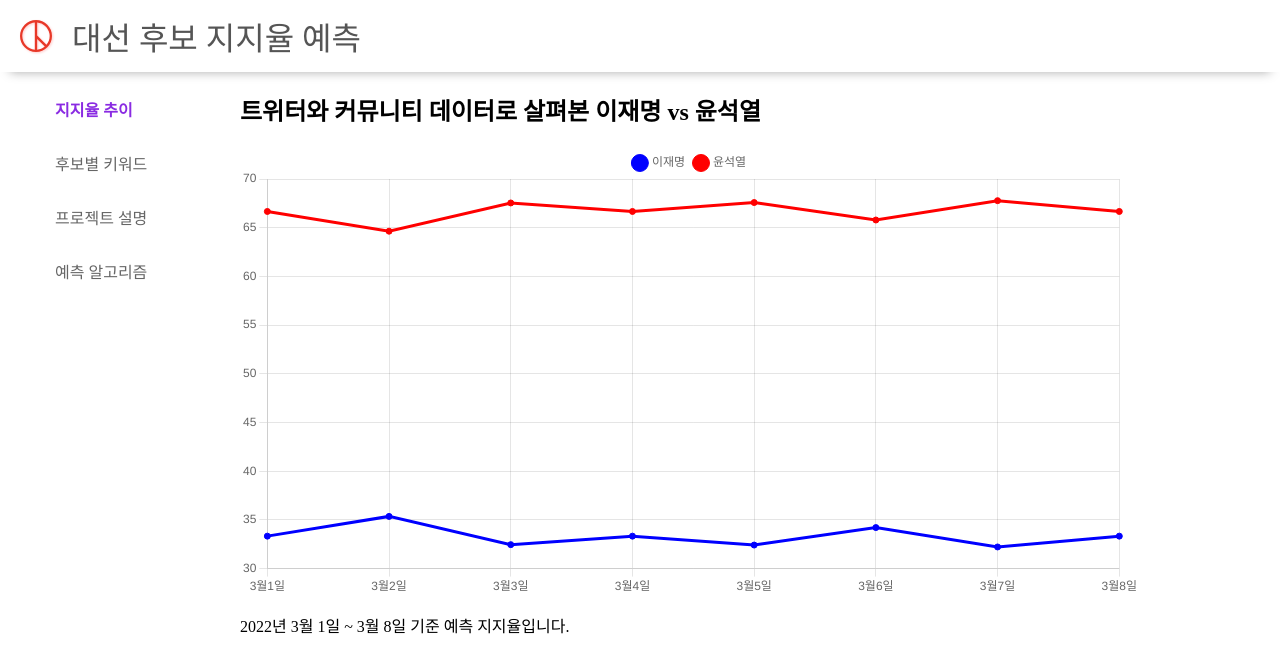
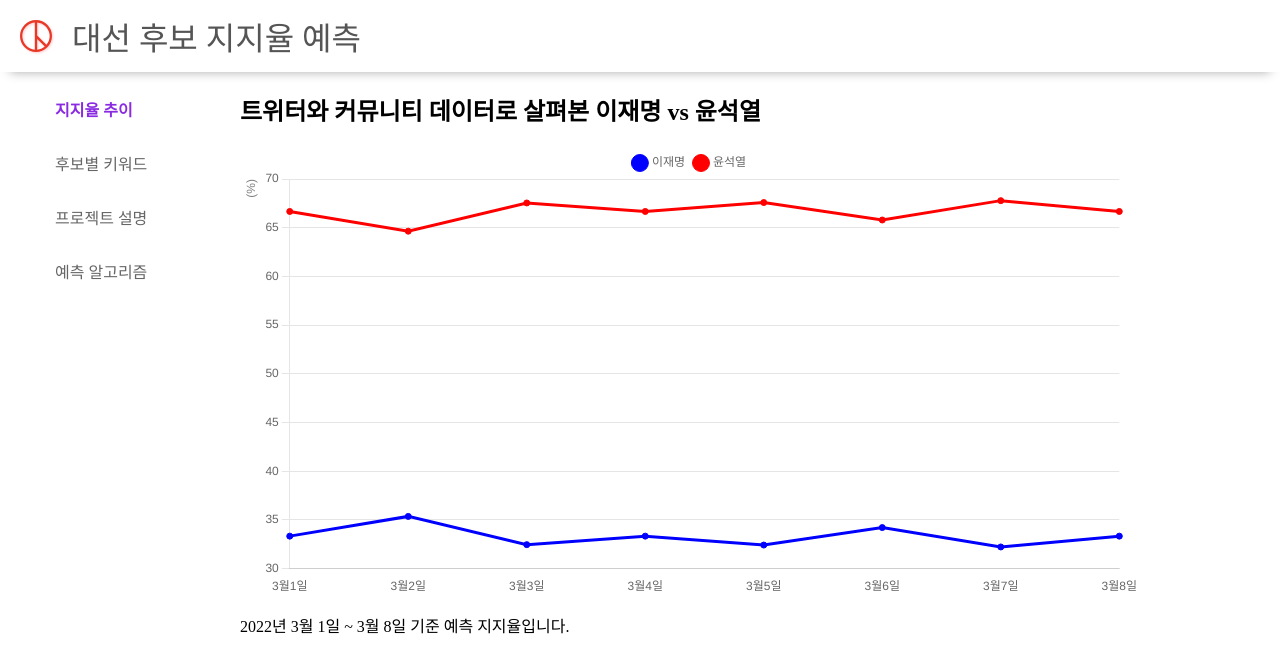
Before and after one commit to President2022/React-President2022, a React (Create React App) app: page /graph in a window 1280 px wide. Shown: the top 672 px of the page. Built offline with nearby package versions, Linux system fonts and the light colour scheme; a web font is replaced by a local one.

Commit message:
Add y axis label and Edit tooltip in Graph

```diff
--- a/src/pages/Graph.js
+++ b/src/pages/Graph.js
@@ -1,18 +1,18 @@
-import Layout from "../components/shared/Layout";
-import styles from "./Graph.module.css";
-import graphData from "../asset/data/100key.json";
-// import Papa from "papaparse";
-import { Line } from "react-chartjs-2";
 import {
+	CategoryScale,
 	Chart as ChartJS,
-  CategoryScale,
+	Legend,
 	LinearScale,
+	LineElement,
 	PointElement,
-  LineElement,
 	Title,
 	Tooltip,
-  Legend,
-} from "chart.js";
+} from 'chart.js';
+// import Papa from "papaparse";
+import { Line } from 'react-chartjs-2';
+import graphData from '../asset/data/100key.json';
+import Layout from '../components/shared/Layout';
+import styles from './Graph.module.css';
 
 ChartJS.register(
 	CategoryScale,
@@ -28,27 +28,27 @@ const dateArray = [];
 const ljmArray = [];
 const ysyArray = [];
 for (let item in graphData.총) {
-  dateArray.push(graphData["Unnamed: 0"][item]);
-  ljmArray.push(graphData["LJM.1"][item]);
-  ysyArray.push(graphData["YSY.1"][item]);
+	dateArray.push(graphData['Unnamed: 0'][item]);
+	ljmArray.push(graphData['LJM.1'][item]);
+	ysyArray.push(graphData['YSY.1'][item]);
 }
 
 const data = {
 	labels: dateArray,
 	datasets: [
 		{
-      type: "line",
-      label: "이재명",
+			type: 'line',
+			label: '이재명',
 			data: ljmArray,
-      backgroundColor: "blue",
-      borderColor: "blue",
+			backgroundColor: 'blue',
+			borderColor: 'blue',
 		},
 		{
-      type: "line",
-      label: "윤석열",
+			type: 'line',
+			label: '윤석열',
 			data: ysyArray,
-      backgroundColor: "red",
-      borderColor: "red",
+			backgroundColor: 'red',
+			borderColor: 'red',
 			// borderWidth: 2,
 		},
 		// {
@@ -71,7 +71,7 @@ const options = {
 	// true 설정 시 해당 x축 값내에서 서로 공간을 나누면서 나란히 보여지게 되고,
 	// false 설정 시 각 포인트가 해당 x축 정중앙에 그려지게 되어서 x축 값이 같은 애들끼리 서로 겹쳐지게 됩니다.
 	interaction: {
-    mode: "index",
+		mode: 'index',
 	},
 	// 호버 동작과 관련된 설정인데요, 호버를 하게 되면 툴팁이 뜨게 되는데
 	// 그 툴팁이 뜨는 기준을 설정할 수 있습니다.
@@ -93,7 +93,7 @@ const options = {
 		},
 		tooltip: {
 			// 툴팁 스타일링
-      backgroundColor: "rgba(100, 100, 100, 0.75)",
+			backgroundColor: 'rgba(100, 100, 100, 0.75)',
 			// 툴팁 색상을 지정할 수 있습니다.
 			padding: 10,
 			// 툴팁 패딩을 지정할 수 있습니다.
@@ -111,7 +111,7 @@ const options = {
 			// // 툴팁에 표시될 항목을 필터링할 수 있는데요,
 			// // 예를 들어 값이 null인 항목은 툴팁에 나타나지 않게 하려면
 			// // 위와 같이 설정해주시면 됩니다.
-      // callbacks: {
+			callbacks: {
 				//   // 툴팁에 표시되는 내용은 이와 같이 콜백 함수를 통해
 				//   // 조건에 맞게 수정할 수 있습니다!
 				//   title: (context) => {
@@ -124,103 +124,53 @@ const options = {
 
 				//     return title; // 재설정한 title은 꼭 반환해주세요!
 				//   },
-      //   label: (context) => {
-      //     // 툴팁에서 y축 값이 어떻게 표시될지 설정할 수 있어요.
-      //     let label = context.dataset.label + "" || "";
-
-      //     const isPrice = label === "주가";
-      //     // const isEV = label === "EV";
-
-      //     if (label) {
-      //       label = isPrice ? " 주가 : " : " " + label + " : ";
-      //     }
-      //     if (context.parsed.y !== null) {
-      //       // y축 값이 null이 아니라면,
-      //       // 조건에 따라 label 재할당
-      //     } else {
-      //       // y축 값이 null이라면
-      //       return null; // null 반환
-      //     }
-      //     console.log(context.dataset);
-      //     return context.dataset.data;
-      //     // return label; // 마찬가지로 재설정한 label도 꼭 반환해주세요!
-      //   },
-      // },
+				label: (context) => {
+					// 툴팁에서 후보별 지지율을 소수점 둘째자리까지 보여준다.
+					let title = context.dataset.label;
+					let data = Math.round(context.parsed.y * 100) / 100 + '%';
+					return `${title} : ${data}`;
 				},
 			},
-  // scales: {
+		},
+	},
+	scales: {
 		//   // x축과 y축에 대한 설정을 할 수 있습니다.
-  //   x: {
-  //     // 여기서 x는 이 축의 id인데요, 이 안에서 axis 속성만 x로 지정해놓으시면 id를 x가 아니라 다른 이름으로 설정해도 무관합니다.
-
-  //     // afterTickToLabelConversion을 이용하여
-  //     // x축 값이 어떻게 표시될지 설정할 수 있어요!
-  //     afterTickToLabelConversion: function (scaleInstance) {
-  //       const ticks = scaleInstance.ticks;
-
-  //       const newTicks = ticks.map((tick) => {
-  //         return {
-  //           // 원본 x축 값을 이용하여 각 x축 값들이 어떻게 표시될지 수정할 수 있습니다.
-  //         };
-  //       });
-
-  //       scaleInstance.ticks = newTicks;
-  //       // scaleInstance.ticks에 새로운 ticks를 재할당해줘야 적용이 됩니다!
-  //     },
-  //     grid: {
-  //       // x축을 기준으로 그려지는 선(세로선)에 대한 설정입니다.
-  //       display: false, // 선이 아예 안 그려지게 됩니다.
-  //       drawTicks: true, // 눈금 표시 여부를 지정합니다.
-  //       tickLength: 4, // 눈금 길이를 지정합니다.
-  //       color: "#E2E2E230", // 눈금 및 선의 색상을 지정합니다.
-  //     },
-  //     axis: "x", // x축(가로축)인지 y축(세로축)인지 표시합니다.
-  //     // max: Date.parse(xMax) + 1296000000, // 축의 최대값을 강제합니다.
-  //     // min: Date.parse(xMin), // 축의 최소값을 강제합니다.
-  //     position: "bottom",
-  //     // top으로 설정하면 가로축이 차트 상단에 그려지게 됩니다!
-  //     ticks: {
-  //       minRotation: 45, // x축 값의 회전 각도를 설정할 수 있어요.
-  //       padding: 5, // x축 값의 상하 패딩을 설정할 수 있어요.
-  //     },
-  //   },
-  //   y: {
-  //     // 'y'라는 id를 가진 y축에 대한 설정
-  //     // type: isLinear ? "linear" : "logarithmic",
-  //     // 리니어 스케일뿐만 아니라 로그 스케일로도 표시할 수 있습니다.
-  //     grid: {
-  //       // 가로선 설정
-  //       color: "#E2E2E230",
-  //     },
-  //     // afterDataLimits: (scale) => {
-  //     //   // y축의 최대값은 데이터의 최대값에 딱 맞춰져서 그려지므로
-  //     //   // y축 위쪽 여유공간이 없어 좀 답답한 느낌이 들 수 있는데요,
-  //     //   // 이와 같이 afterDataLimits 콜백을 사용하여 y축의 최대값을 좀 더 여유있게 지정할 수 있습니다!
-  //     //   scale.max = scale.max * 1.2;
-  //     // },
-  //     axis: "y", // 이 축이 y축임을 명시해줍니다.
-  //     display: true, // 축의 가시성 여부도 설정할 수 있습니다.
-  //     position: "left", // 축이 왼쪽에 표시될지, 오른쪽에 표시될지 정할 수 있습니다.
-  //     title: {
+		x: {
+			grid: {
+				// x축을 기준으로 그려지는 선(세로선)에 대한 설정입니다.
+				display: false, // 선이 아예 안 그려지게 됩니다.
+				drawTicks: true, // 눈금 표시 여부를 지정합니다.
+				color: '#E2E2E230', // 눈금 및 선의 색상을 지정합니다.
+			},
+		},
+		y: {
+			grid: {
+				// 가로선 설정
+				// color: '#E2E2E230',
+			},
+			axis: 'y', // 이 축이 y축임을 명시해줍니다.
+			display: true, // 축의 가시성 여부도 설정할 수 있습니다.
+			position: 'left', // 축이 왼쪽에 표시될지, 오른쪽에 표시될지 정할 수 있습니다.
+			title: {
 				//       // 이 축의 단위 또는 이름도 title 속성을 이용하여 표시할 수 있습니다.
-  //       display: true,
-  //       align: "end",
-  //       color: "#808080",
-  //       font: {
-  //         size: 12,
-  //         family: "'Noto Sans KR', sans-serif",
-  //         weight: 300,
-  //       },
-  //       // text: "단위: 배",
-  //     },
-  //   },
+				display: true,
+				align: 'end',
+				color: '#808080',
+				// font: {
+				// 	size: 12,
+				// 	family: "'Noto Sans KR', sans-serif",
+				// 	weight: 300,
 				// },
+				text: '(%)',
+			},
+		},
+	},
 };
 
 const Chart = () => {
 	return (
 		<div className={styles.container}>
-      <Line type="line" data={data} options={options} />
+			<Line type='line' data={data} options={options} />
 		</div>
 	);
 };
@@ -232,7 +182,7 @@ function Graph() {
 	// console.log(graphData.비율);
 	// console.log(dateArray);
 	return (
-    <Layout activeMenu="graph">
+		<Layout activeMenu='graph'>
 			<h2>트위터와 커뮤니티 데이터로 살펴본 이재명 vs 윤석열</h2>
 			<Chart />
 			<p>2022년 3월 1일 ~ 3월 8일 기준 예측 지지율입니다.</p>
```
Lines whose indentation alone changed are shown as unchanged.
